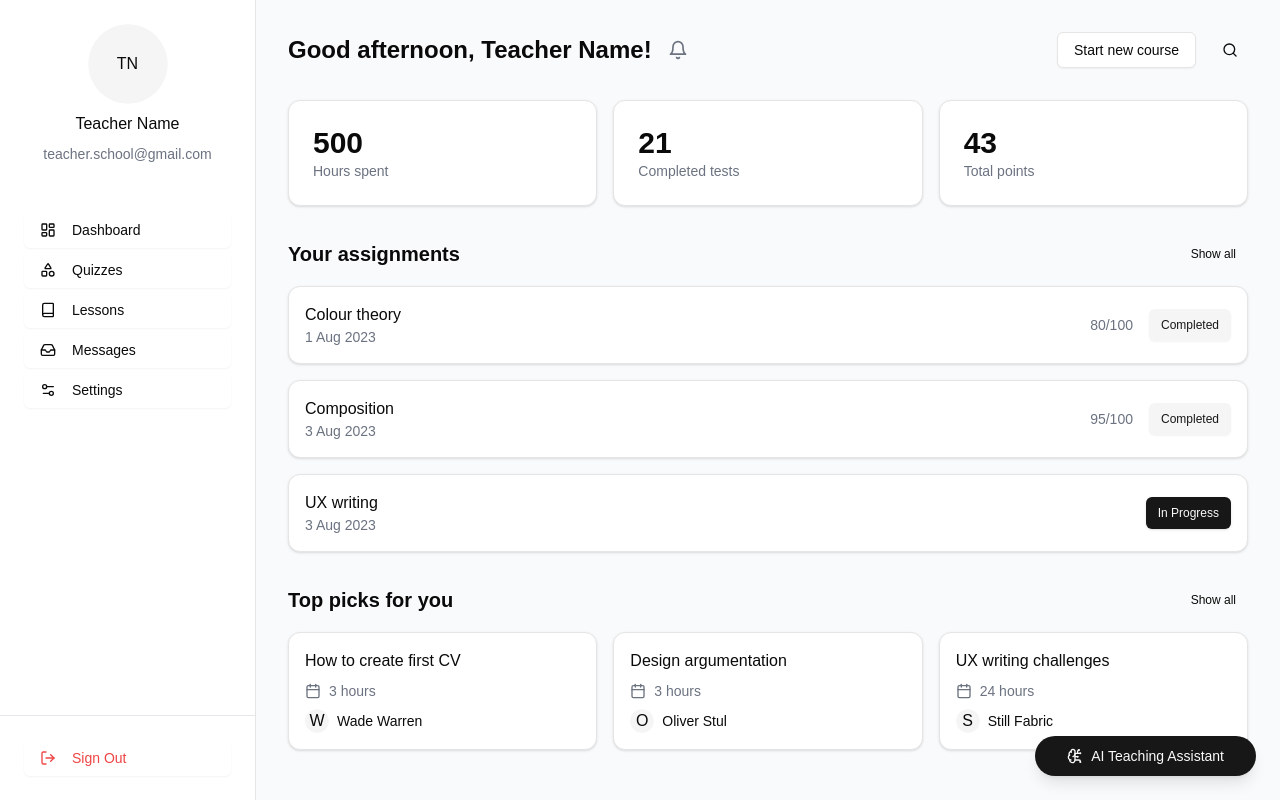
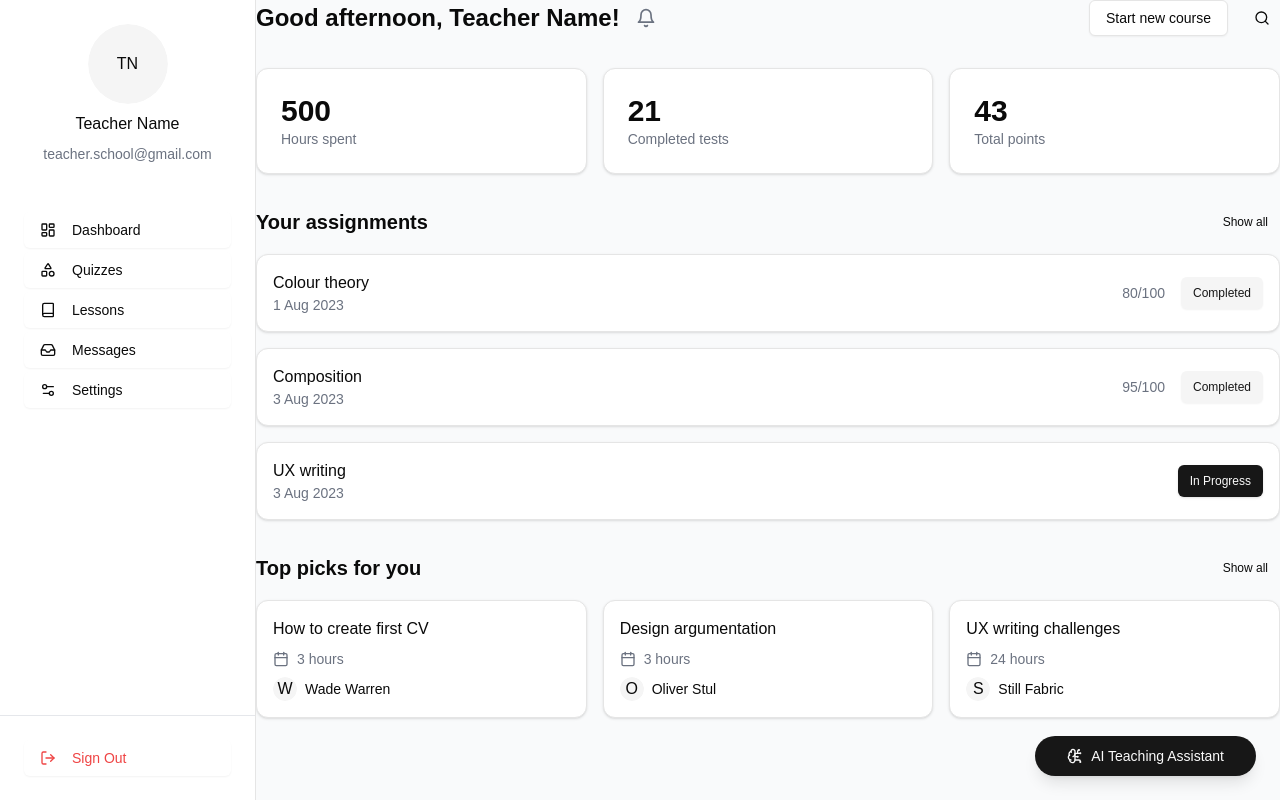
Before and after one commit to ShaneJP-Dev/ai-teacher-planner, a Next.js app: page / in a window 1280 px wide. Built offline with nearby package versions, Linux system fonts and the light colour scheme.

Commit message:
Fixed sidebar scroll
The sidebar is now static. Only contents move

```diff
--- a/app/layout.tsx
+++ b/app/layout.tsx
@@ -38,7 +38,7 @@ export default function RootLayout({
       >
         <div className="flex min-h-screen bg-gray-50">
           <Sidebar userName={userData.name} userEmail={userData.email} />
-          <main className="flex-1 p-8">
+          <main className="flex-1 ml-64 h-screen overflow-y-auto">
             {children}
           </main>
         </div>
--- a/components/layout/Sidebar.tsx
+++ b/components/layout/Sidebar.tsx
@@ -69,10 +69,7 @@ export const Sidebar: React.FC<SidebarProps> = ({ userEmail, userName }) => {
 
       {/* Sidebar */}
       <div className={`
-        fixed lg:static
-        inset-y-0 left-0
-        w-64 bg-white border-r
-        flex flex-col
+        fixed inset-y-0 left-0 w-64 bg-white border-r h-screen z-50
         transform transition-transform duration-300 ease-in-out
         ${isMobileMenuOpen ? 'translate-x-0' : '-translate-x-full lg:translate-x-0'}
         z-50 h-screen
```
